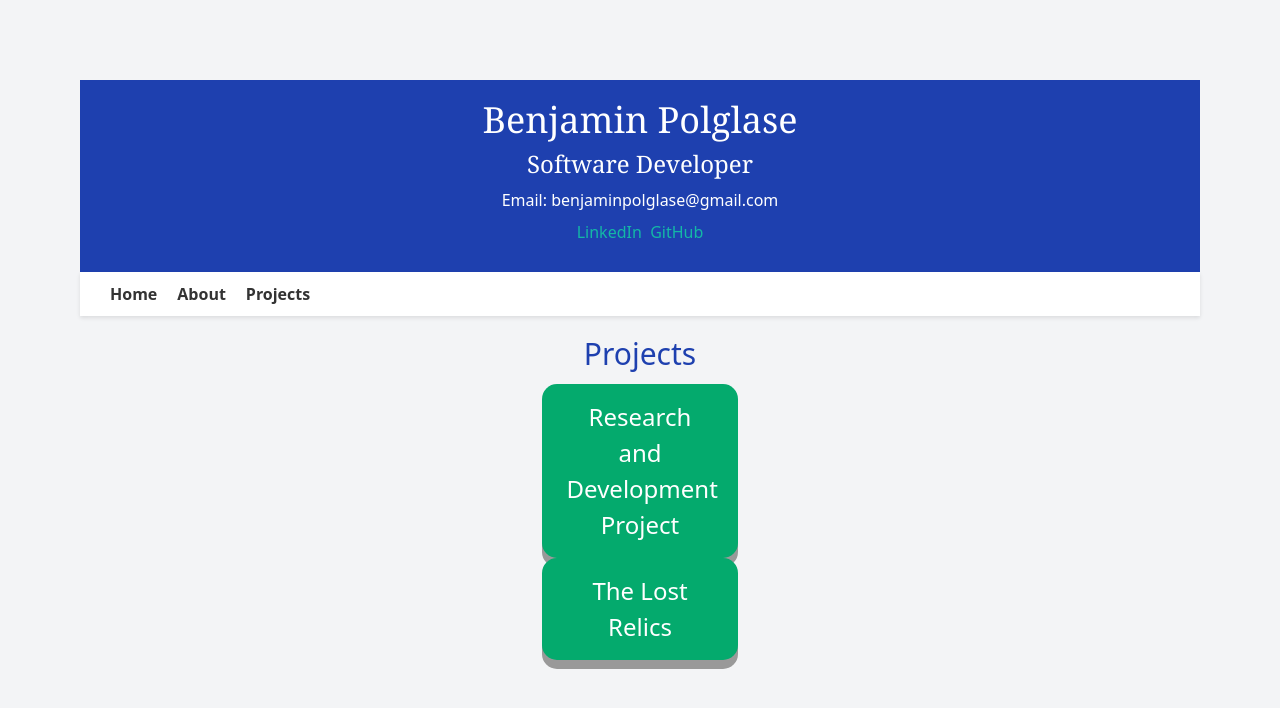
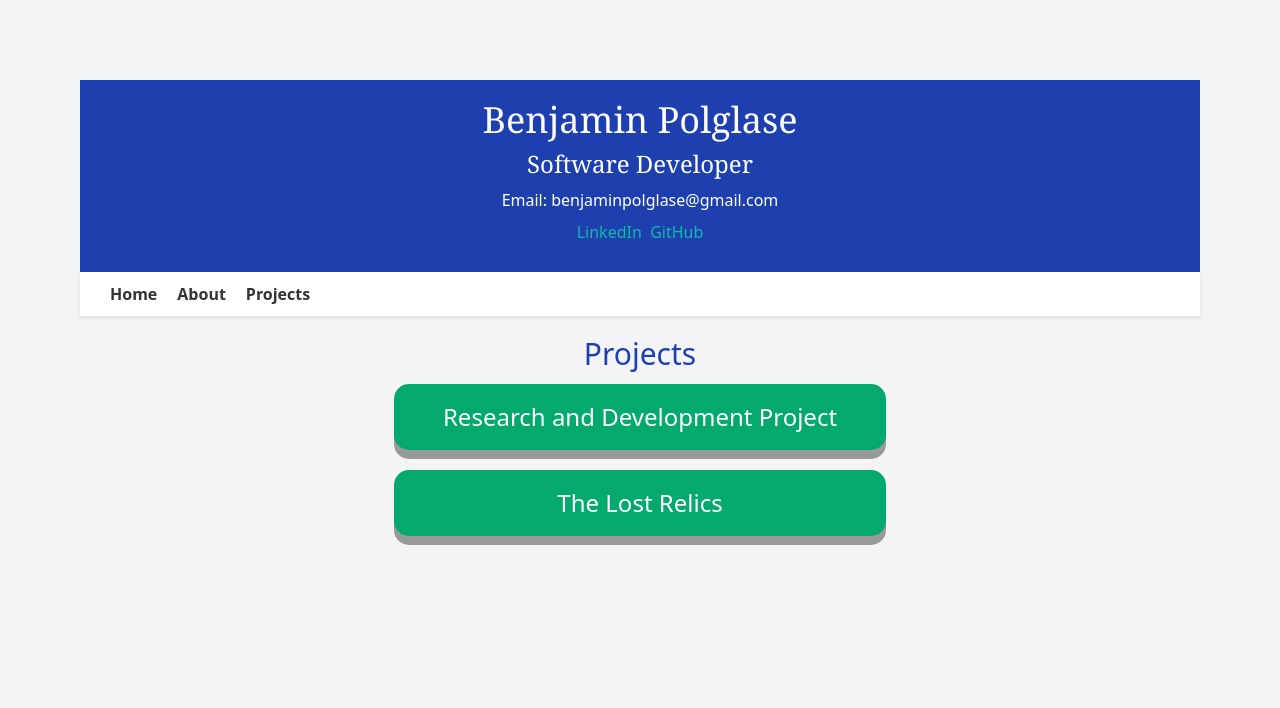
Before and after one commit to Bnjmn-P/React-Practice, a React (Create React App) app in the folder cv/: page /projects in a window 1280 px wide. Shown: the top 708 px of the page. Built offline with nearby package versions, Linux system fonts and the light colour scheme.

Commit message:
Updated buttons

```diff
--- a/cv/src/App.css
+++ b/cv/src/App.css
@@ -132,8 +132,9 @@ a:hover {
 .collapse-button {
   justify-content: center;
 margin: auto;
+margin-bottom: 20px;
   display: block;
-  width: 20%;
+  width: 50%;
     padding: 15px 25px;
     font-size: 24px;
     text-align: center;
@@ -146,12 +147,7 @@ margin: auto;
     box-shadow: 0 9px #999;
 }
 
-
-
-
 .collapse-button:hover {background-color: #3e8e41}
-
-
 
 .collapse-content.collapsed {
   display: none;
@@ -159,4 +155,11 @@ margin: auto;
 
 .collapsed-content.expanded {
   display: block;
+  height: 0;
+  overflow: hidden;
+  transition: height 0.3s ease; /* Add transition property */
 }
+
+.expanded {
+  height: auto; /* Automatically adjust height when expanded */
+}
```
Also changed, not shown: cv/src/components/pages/Projects.js (line endings or trailing spaces).
